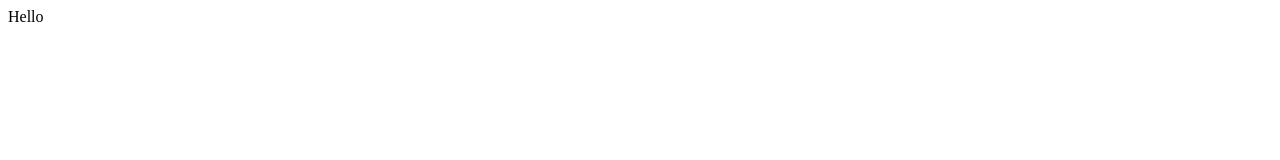
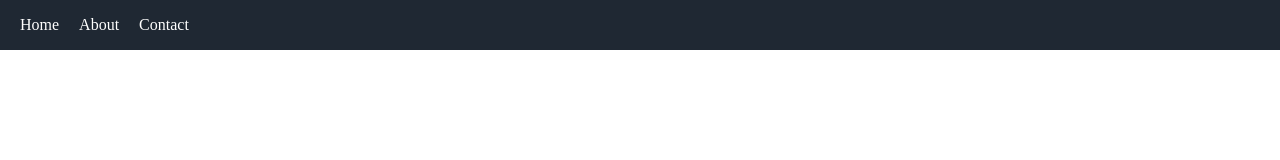
Before and after one commit to DevRezaur/test-project, a plain HTML site: page index.html in a window 1280 px wide. Drawn offline with Linux system fonts and the light colour scheme.

Commit message:
Navbar added

```diff
--- a/index.html
+++ b/index.html
@@ -1 +1,18 @@
-Hello
+<!DOCTYPE html>
+<html lang="en">
+<head>
+    <meta charset="UTF-8">
+    <meta name="viewport" content="width=device-width, initial-scale=1.0">
+    <title>Test Project</title>
+    <link rel="stylesheet" href="./style.css">
+</head>
+<body>
+
+<nav>
+    <a href="#">Home</a>
+    <a href="#">About</a>
+    <a href="#">Contact</a>
+</nav>
+
+</body>
+</html>
--- /dev/null
+++ b/style.css
@@ -0,0 +1,32 @@
+* {
+    margin: 0;
+    padding: 0;
+    box-sizing: border-box;
+}
+
+html {
+    height: 100%;
+    max-width: 100%;
+    scroll-behavior: smooth;
+}
+
+body {
+    height: 100%;
+    max-width: 100%;
+    overflow-x: hidden;
+}
+
+nav {
+    height: 50px;
+    padding: 10px 20px;
+    background: #1f2833;
+    color: #ffffff;
+    display: flex;
+    align-items: center;
+    column-gap: 20px;
+}
+
+nav a {
+    text-decoration: none;
+    color: #ffffff;
+}
```
